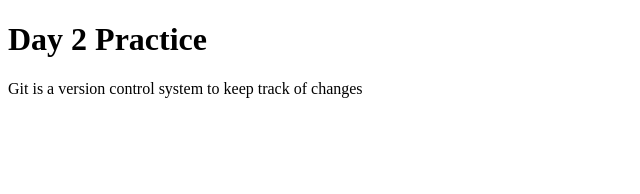
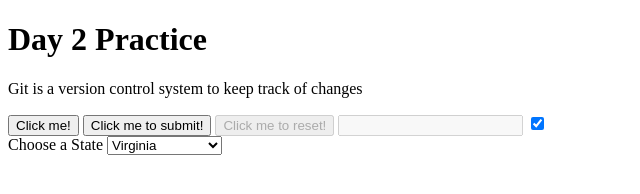
Before and after one commit to zynpyyl/Frontend, a plain HTML site: page practice.html in a window 1280 px wide. Shown: the whole page, without its empty margins (0-640 px from the left). Drawn offline with Linux system fonts and the light colour scheme.

Commit message:
Button and Dropdown

```diff
--- a/practice.html
+++ b/practice.html
@@ -9,5 +9,23 @@
 <body>
     <h1>Day 2 Practice</h1>
     <p>Git is a version control system to keep track of changes</p>
+    <button type="button" >Click me!</button>
+    <button type="submit" >Click me to submit!</button>
+    <button type="reset" disabled >Click me to reset!</button>
+
+    <input type="text" disabled>
+    <input type="checkbox" checked>
+
+    <br>
+
+    <label for="State">Choose a State</label>
+
+    <select name="State" id="State">
+        <option value="VA">Virginia</option>
+        <option value="NY">New York</option>
+        <option value="DC">Washington DC</option>
+        <option value="MD">MaryLand</option>
+    </select>
+
 </body>
 </html>
```
